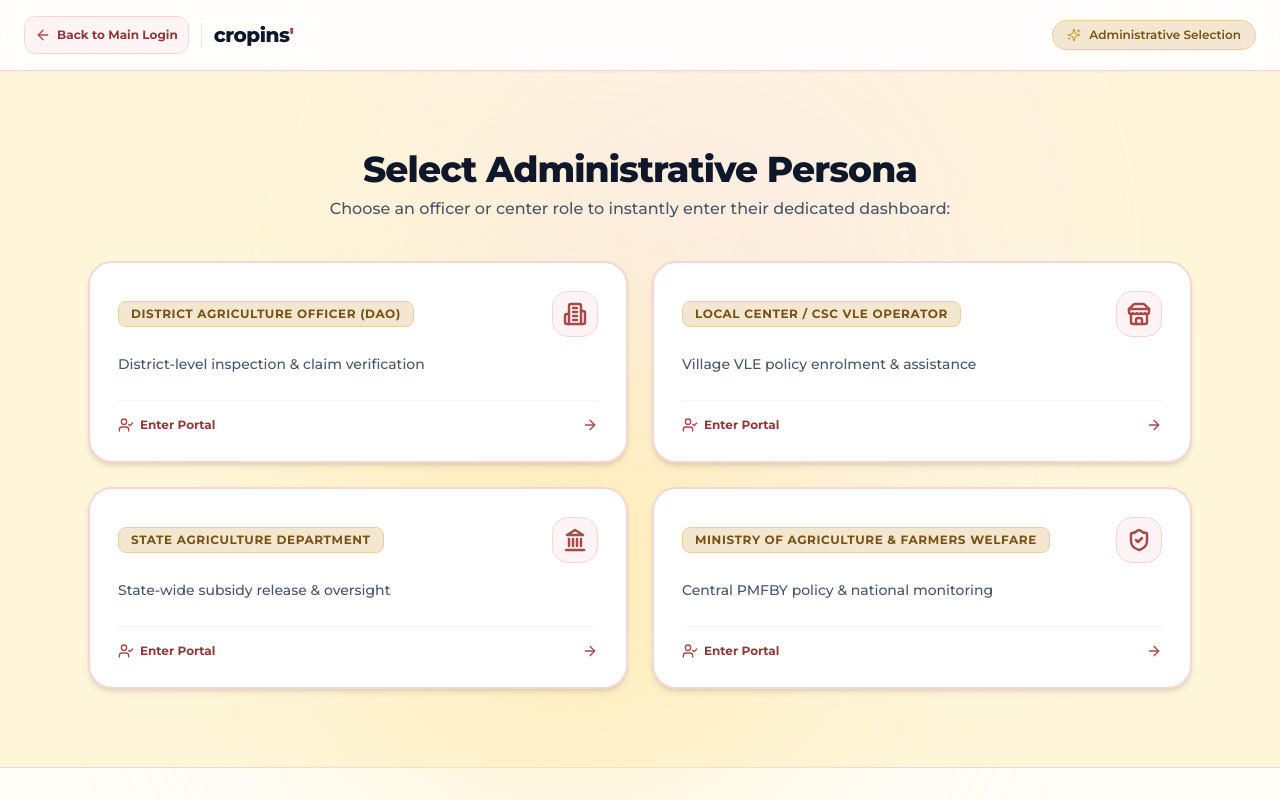
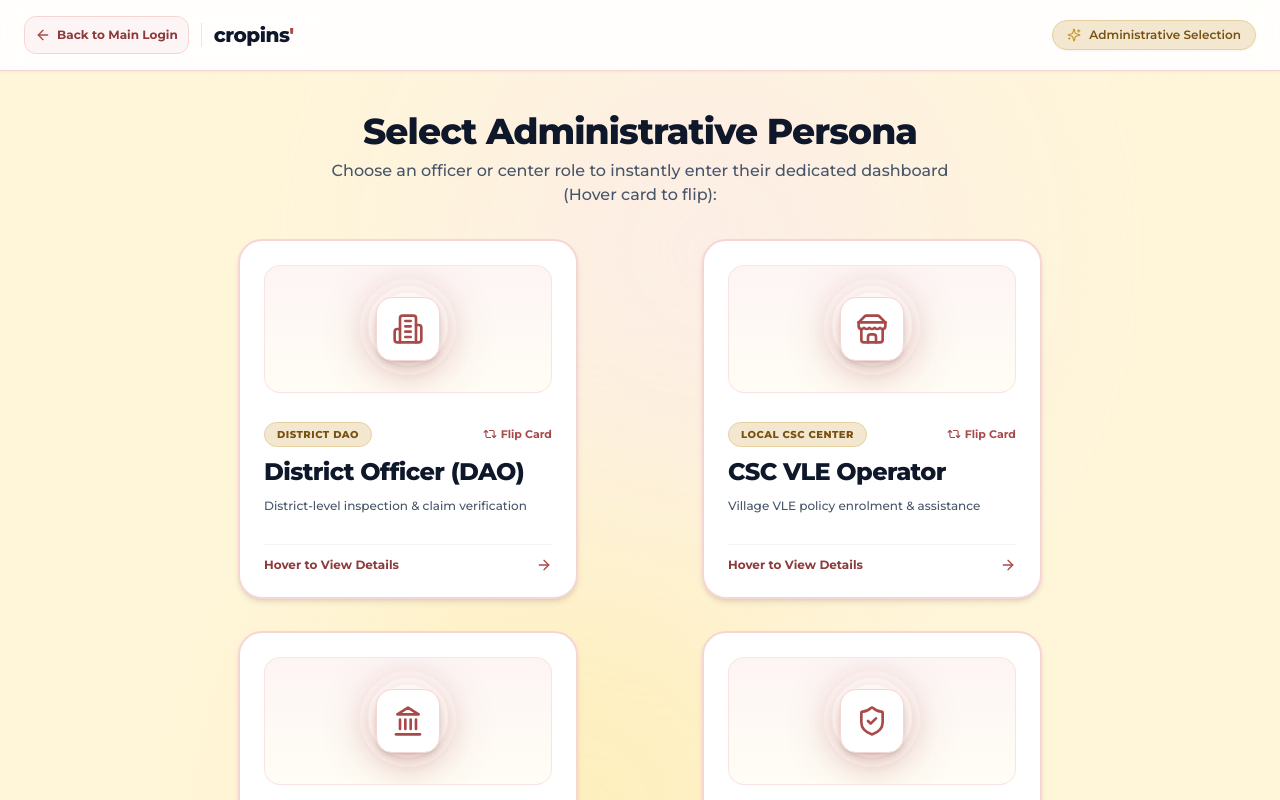
Before and after one commit to HackIndiaXYZ/techsurge-2k26-code-snippet, a Next.js app in the folder website/: page /login/admin in a window 1280 px wide. Shown: the top 800 px of the page. Built offline with nearby package versions, Linux system fonts and the light colour scheme.

Commit message:
Apply Kokonut UI 3D CardFlip component to Administrative Selection cards

```diff
--- a/website/app/login/admin/page.tsx
+++ b/website/app/login/admin/page.tsx
@@ -14,39 +14,73 @@ import {
   LuUserCheck as UserCheck
 } from 'react-icons/lu';
 
+import CardFlip from '@/components/CardFlip';
+
 export default function AdminLoginPage() {
   const router = useRouter();
-  const { loginAs, isLoading } = useAuth();
+  const { loginAs } = useAuth();
 
-  const adminOptions = [
+  const adminCards = [
     {
       roleKey: 'district_officer',
-      title: 'District Agriculture Officer (DAO)',
+      title: 'District Officer (DAO)',
       subtitle: 'District-level inspection & claim verification',
-      icon: <Building2 className="w-6 h-6 text-[#A94A4A] stroke-[2.5]" />,
-      badgeColor: 'bg-[#F3E8CF] text-[#785114] border-[#E6D0A0]',
+      badgeText: 'District DAO',
+      description: 'Access Medak District grievance queue, audit crop loss intimations, generate DLGRC hearing briefs, and enforce 12% statutory late interest penalties.',
+      features: [
+        'District Inspection & Claim Verification',
+        'DLGRC Hearing Brief Generator',
+        '12% Statutory Late Interest Enforcer',
+        'Village Cluster Discrepancy Queue'
+      ],
+      icon: <Building2 className="w-8 h-8 stroke-[2]" />,
+      actionText: 'Enter DAO Dashboard'
     },
     {
       roleKey: 'csc_operator',
-      title: 'Local Center / CSC VLE Operator',
+      title: 'CSC VLE Operator',
       subtitle: 'Village VLE policy enrolment & assistance',
-      icon: <Store className="w-6 h-6 text-[#A94A4A] stroke-[2.5]" />,
-      badgeColor: 'bg-[#F3E8CF] text-[#785114] border-[#E6D0A0]',
+      badgeText: 'Local CSC Center',
+      description: 'Assist local farmers with fast PMFBY claim intake under 3 minutes, print single-click physical claim packages, and verify mandatory documents.',
+      features: [
+        'Fast Assisted Claim Intake (< 3 Mins)',
+        'Visual Document & Land Passbook Checklist',
+        'Single-Click Physical Application Package',
+        'Realtime CSC Intimation Receipt Generation'
+      ],
+      icon: <Store className="w-8 h-8 stroke-[2]" />,
+      actionText: 'Enter CSC Portal'
     },
     {
       roleKey: 'state_officer',
-      title: 'State Agriculture Department',
+      title: 'State Agriculture Dept',
       subtitle: 'State-wide subsidy release & oversight',
-      icon: <Landmark className="w-6 h-6 text-[#A94A4A] stroke-[2.5]" />,
-      badgeColor: 'bg-[#F3E8CF] text-[#785114] border-[#E6D0A0]',
+      badgeText: 'State HQ',
+      description: 'Monitor 33 district yield dispute clusters, audit CCE harvest figures vs insurer portal payouts, and generate SLGRC escalation briefs for committee reviews.',
+      features: [
+        'Statewide 33 District Monitoring',
+        'CCE Harvest vs Insurer Payout Heatmap',
+        'SLGRC Committee Brief Generator',
+        '50% Central Matching Share Subsidy Release'
+      ],
+      icon: <Landmark className="w-8 h-8 stroke-[2]" />,
+      actionText: 'Enter State Portal'
     },
     {
       roleKey: 'ministry_officer',
-      title: 'Ministry of Agriculture & Farmers Welfare',
+      title: 'Ministry of Agriculture',
       subtitle: 'Central PMFBY policy & national monitoring',
-      icon: <ShieldCheck className="w-6 h-6 text-[#A94A4A] stroke-[2.5]" />,
-      badgeColor: 'bg-[#F3E8CF] text-[#785114] border-[#E6D0A0]',
-    },
+      badgeText: 'Central Ministry',
+      description: 'Oversee 5.4 Crore enrolled farmers across India, audit 18 empanelled insurer SLA timelines, and align ground data with Krishi Rakshak Helpline (14447) schema.',
+      features: [
+        'Krishi Rakshak (14447) Schema Aligner',
+        'Empanelled Insurer Timeline Compliance Matrix',
+        'Non-Adjudication Rule Boundary Engine',
+        'Union Budget ₹8,450 Cr Allocation Audit'
+      ],
+      icon: <ShieldCheck className="w-8 h-8 stroke-[2]" />,
+      actionText: 'Enter Ministry Portal'
+    }
   ];
 
   return (
@@ -80,43 +114,29 @@ export default function AdminLoginPage() {
 
       {/* Main Admin Personas Options */}
       <main className="max-w-6xl mx-auto px-6 py-10 flex-1 w-full flex flex-col justify-center relative z-10">
-        <div className="text-center max-w-2xl mx-auto mb-10">
+        <div className="text-center max-w-2xl mx-auto mb-8">
           <h1 className="text-3xl sm:text-4xl font-extrabold tracking-tight text-slate-900 mb-2">
             Select Administrative Persona
           </h1>
           <p className="text-slate-600 text-sm sm:text-base font-medium">
-            Choose an officer or center role to instantly enter their dedicated dashboard:
+            Choose an officer or center role to instantly enter their dedicated dashboard (Hover card to flip):
           </p>
         </div>
 
-        {/* 4 Admin Cards Grid */}
-        <div className="grid grid-cols-1 md:grid-cols-2 gap-6">
-          {adminOptions.map((item) => (
-            <div
-              key={item.roleKey}
-              onClick={() => loginAs(item.roleKey)}
-              className="bg-white rounded-3xl p-6 sm:p-7 border-2 border-[#f7d5d5] hover:border-[#a94a4a] shadow-md hover:shadow-xl hover:shadow-[#a94a4a]/10 transition-all duration-300 transform hover:-translate-y-1 cursor-pointer flex flex-col justify-between group min-h-[190px]"
-            >
-              <div>
-                <div className="flex items-center justify-between mb-4">
-                  <span className={`px-3 py-1 rounded-lg text-xs font-bold uppercase tracking-wider border ${item.badgeColor}`}>
-                    {item.title}
-                  </span>
-                  <div className="p-2.5 rounded-2xl bg-[#fdf5f5] border border-[#f7d5d5] group-hover:scale-110 transition-transform">
-                    {item.icon}
-                  </div>
-                </div>
-
-                <p className="text-sm text-slate-600 mb-6 font-medium leading-relaxed">{item.subtitle}</p>
-              </div>
-
-              <div className="pt-4 border-t border-slate-100 flex items-center justify-between text-xs font-bold text-[#8c3a3a] group-hover:translate-x-1 transition-transform">
-                <span className="flex items-center gap-1.5">
-                  <UserCheck className="w-4 h-4 text-[#a94a4a]" /> Enter Portal
-                </span>
-                <ArrowRight className="w-4 h-4 text-[#a94a4a]" />
-              </div>
-            </div>
+        {/* 4 Admin 3D Flip Cards Grid */}
+        <div className="grid grid-cols-1 md:grid-cols-2 gap-8 max-w-4xl mx-auto w-full items-center justify-center">
+          {adminCards.map((card) => (
+            <CardFlip
+              key={card.roleKey}
+              title={card.title}
+              subtitle={card.subtitle}
+              description={card.description}
+              features={card.features}
+              icon={card.icon}
+              actionText={card.actionText}
+              badgeText={card.badgeText}
+              onAction={() => loginAs(card.roleKey)}
+            />
           ))}
         </div>
       </main>
```
